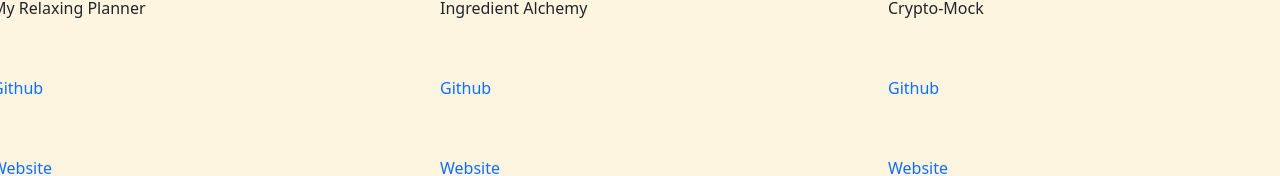
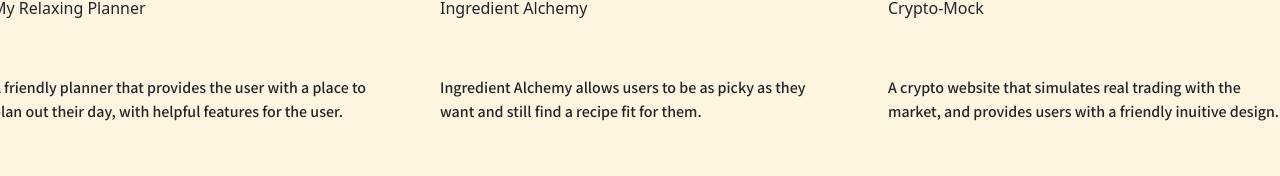
Before and after one commit to jsimpsonux/JackSimpsonPortfolio, a React (Vite) app: page /projects in a window 1280 px wide. Shown: the part 546-722 px from the top of the page. Built offline with nearby package versions, Linux system fonts and the light colour scheme.

Commit message:
Added description

```diff
--- a/src/pages/Projects.jsx
+++ b/src/pages/Projects.jsx
@@ -1,6 +1,5 @@
 import React from "react";
 import Card from "../components/Card";
-import Stack from 'react-bootstrap/Stack';
 import { Link } from "react-router-dom";
 
 function Projects() {
@@ -8,18 +7,21 @@ function Projects() {
     {
       title: "My Relaxing Planner",
       image: "src/assets/relax.png",
+      description: "A friendly planner that provides the user with a place to plan out their day, with helpful features for the user.",
       github: "https://github.com/jsimpsonux/my-relaxing-planner",
       link: "https://jsimpsonux.github.io/my-relaxing-planner/",
     },
     {
       title: "Ingredient Alchemy",
       image: "src/assets/ingredient.png",
+      description: "Ingredient Alchemy allows users to be as picky as they want and still find a recipe fit for them.",
       github: "https://github.com/jsimpsonux/Ingredient-Alchemy",
       link: "https://jsimpsonux.github.io/Ingredient-Alchemy/",
     },
     {
       title: "Crypto-Mock",
       image: "src/assets/crypto.png",
+      description: "A crypto website that simulates real trading with the market, and provides users with a friendly inuitive design.",
       github: "https://github.com/jsimpsonux/Crypto-Mock",
       link: "https://resplendent-gumption-b3f3fe.netlify.app/",
     },
@@ -34,6 +36,8 @@ function Projects() {
               <div className="p-4 text-start d-md-flex">
                 <div className="vstack gap-3">
                   <Card image={project.image} title={project.title} />
+                  <br />
+                  <p>{project.description}</p>
                   <br />
                   <Link to={project.github} className="text-decoration-none">Github</Link>
                   <br />
```
